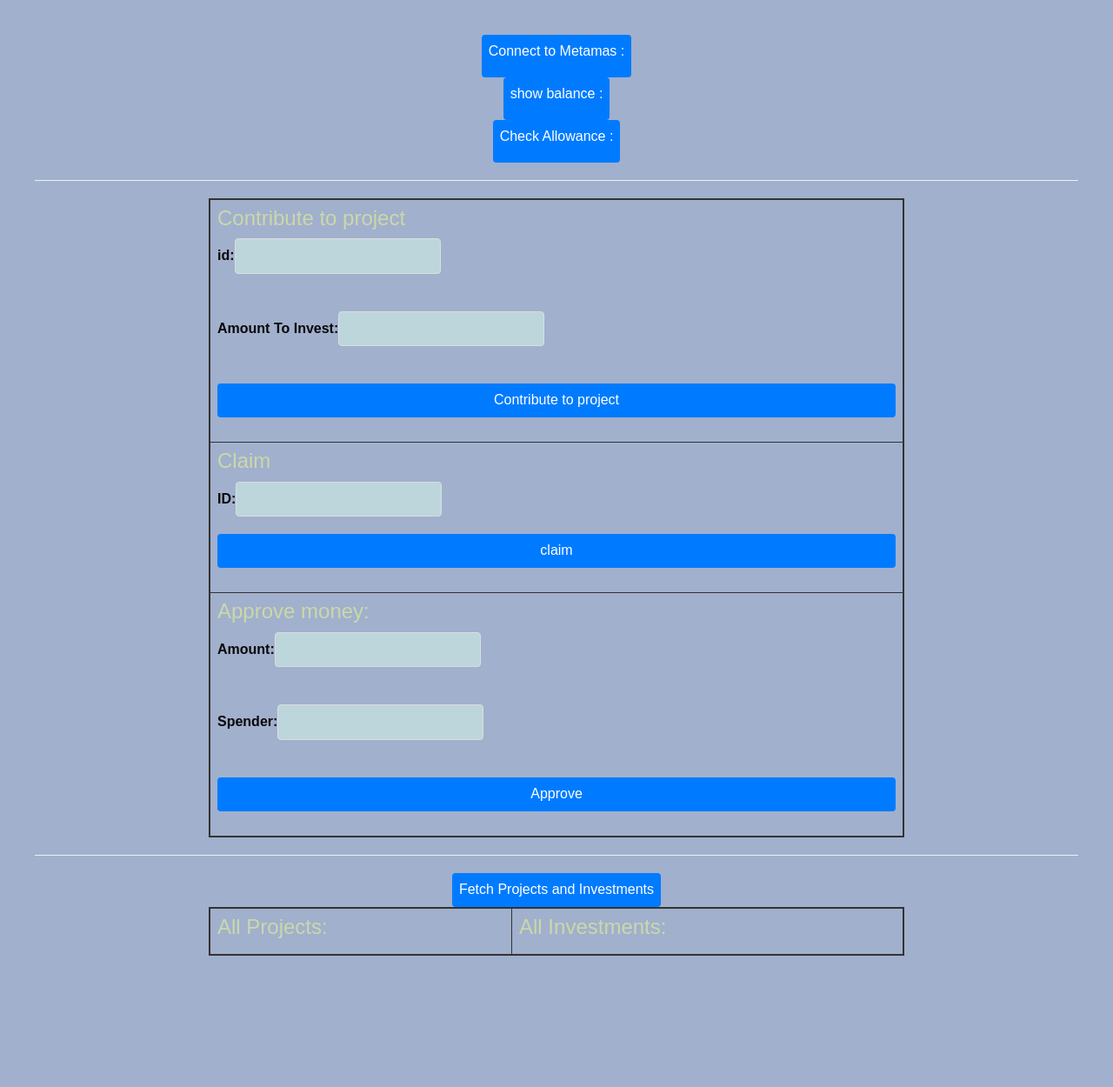
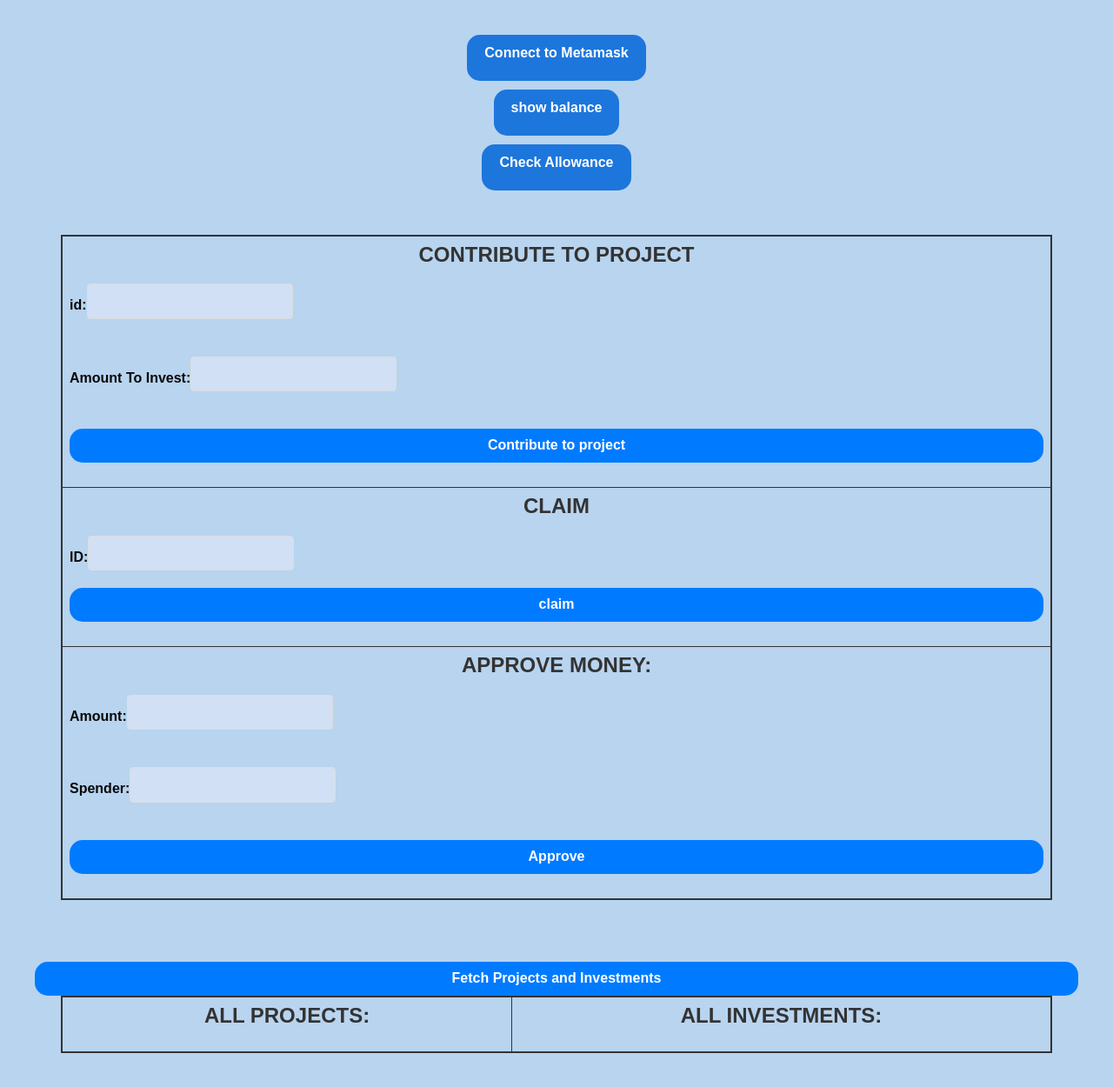
Before and after one commit to supriya-anand-coindcx/crowdfunding-dapp, a React (Create React App) app in the folder ui/: page /user in a window 1280 px wide. Shown: the top 1250 px of the page at 87% size. Before the commit the page ends 1139 px from the top, so only its background shows below. Built offline with nearby package versions, Linux system fonts and the light colour scheme.

Commit message:
styling added

```diff
--- a/ui/src/App.css
+++ b/ui/src/App.css
@@ -2,24 +2,24 @@
   text-align: center;
 }
 
-table{
+table {
   text-align: center;
 }
 
 h1 {
-  color:rgb(203, 216, 168);
+  color: rgb(203, 216, 168);
 }
 
-p{
-  color:#61dafb;
+p {
+  color: #61dafb;
 }
 
 input {
-  background-color: rgb(188, 214, 219);
+  background-color: rgb(209, 224, 244);
 }
 
 body {
-  background-color: #a1b0cd;
+  background-color: rgb(184, 212, 239);
   color: rgb(9, 8, 8);
   padding: 40px;
   font-family: Sans-Serif;
--- a/ui/src/components/User.js
+++ b/ui/src/components/User.js
@@ -1,30 +1,31 @@
-import React, { useState, useEffect } from "react";
-import { ethers } from "ethers";
-import BigNumber from "bignumber.js";
-import * as Constants from "../constants/index";
+import React, { useState, useEffect } from 'react';
+import { ethers } from 'ethers';
+import BigNumber from 'bignumber.js';
+import * as Constants from '../constants/index';
+import '../style/styles.css';
 
 export const User = () => {
   const [projects, setProjects] = useState([]);
   const [investment, setInvestment] = useState([]);
   const [contributeToProjectObj, setContributeToProjectObj] = useState({
-        id:"",
-        amount: ""
+    id: '',
+    amount: '',
   });
-    const [balance, setBalance] = useState("");
-    const [walletAddress, setWalletAddress] = useState("");
-    const [adminWallet, setAdminWallet] = useState("");
+  const [balance, setBalance] = useState('');
+  const [walletAddress, setWalletAddress] = useState('');
+  const [adminWallet, setAdminWallet] = useState('');
   const [provider, setProvider] = useState({});
-    const [adminProvider, setAdminProvider] = useState("");
+  const [adminProvider, setAdminProvider] = useState('');
   const [contractERC20, setContractERC20] = useState({});
   const [contractERC1155, setContractERC1155] = useState({});
   const [signer, setSigner] = useState({});
-    const [adminSigner, setAdminSigner] = useState("");
+  const [adminSigner, setAdminSigner] = useState('');
   const [newProject, setNewProject] = useState({
-        name: "",
-        fundingGoal: "",
-        deadline: "",
+    name: '',
+    fundingGoal: '',
+    deadline: '',
   });
-    const [ccheckallowance, setCcheckAllowance] = useState("");
+  const [ccheckallowance, setCcheckAllowance] = useState('');
 
   const handleInputChange = (event) => {
     setNewProject({
@@ -37,14 +38,19 @@ export const User = () => {
     setContributeToProjectObj({
       ...contributeToProjectObj,
       [event.target.name]: event.target.value,
-        })
+    });
   };
 
   const initContract = async () => {
-        console.log("init contact");
+    console.log('init contact');
     let tempproviderUser = new ethers.providers.Web3Provider(window.ethereum);
-        let tempproviderAdmin = new ethers.providers.JsonRpcProvider("http://127.0.0.1:7545/");
-        let aw = new ethers.Wallet(process.env.REACT_APP_DEPLOYMENT_ADDRESS_PRIVATE_KEY, tempproviderAdmin);
+    let tempproviderAdmin = new ethers.providers.JsonRpcProvider(
+      'http://127.0.0.1:7545/'
+    );
+    let aw = new ethers.Wallet(
+      process.env.REACT_APP_DEPLOYMENT_ADDRESS_PRIVATE_KEY,
+      tempproviderAdmin
+    );
     setAdminWallet(aw);
     setProvider(tempproviderUser);
     setAdminProvider(tempproviderAdmin);
@@ -56,18 +62,26 @@ export const User = () => {
     let contractAddressERC1155 = process.env.REACT_APP_ERC1155_ADDRESS;
     let abi_erc20 = Constants.ABI_ERC20;
     let abi_erc1155 = Constants.ABI_ERC1155;
-        let tempcontractERC20User = new ethers.Contract(contractAddressERC20, abi_erc20, tempsignerUser);
-        let tempcontractERC1155User = new ethers.Contract(contractAddressERC1155, abi_erc1155, tempsignerUser);
+    let tempcontractERC20User = new ethers.Contract(
+      contractAddressERC20,
+      abi_erc20,
+      tempsignerUser
+    );
+    let tempcontractERC1155User = new ethers.Contract(
+      contractAddressERC1155,
+      abi_erc1155,
+      tempsignerUser
+    );
     setContractERC20(tempcontractERC20User);
     setContractERC1155(tempcontractERC1155User);
-    }
+  };
 
   const connectToMM = (event) => {
     initContract();
     async function getWalletAddress() {
       if (window.ethereum) {
         const accounts = await window.ethereum.request({
-                    method: "eth_requestAccounts",
+          method: 'eth_requestAccounts',
         });
         setWalletAddress(accounts[0]);
       }
@@ -96,10 +110,10 @@ export const User = () => {
       const newinv = {
         amount: BigNumber(invv['0']._hex).toString(),
         claimed: invv['2'].toString(),
-                active: invv['3'].toString()
+        active: invv['3'].toString(),
+      };
+      inv.push(newinv);
     }
-            inv.push(newinv);
-        };
     await setProjects([...pp]);
     await setInvestment(inv);
   };
@@ -113,150 +127,183 @@ export const User = () => {
     event.preventDefault();
     setProjects([...projects, newProject]);
     setNewProject({
-            name: "",
-            fundingGoal: "",
-            deadline: "",
+      name: '',
+      fundingGoal: '',
+      deadline: '',
     });
     let deadline = new Date(newProject.deadline);
     deadline = Math.floor(deadline.getTime() / 1000);
-        const p = await contractERC1155.createProject(newProject.name,newProject.fundingGoal, deadline);
-        console.log("create project : ", p);
+    const p = await contractERC1155.createProject(
+      newProject.name,
+      newProject.fundingGoal,
+      deadline
+    );
+    console.log('create project : ', p);
   };
 
   const contributeToProject = async (event) => {
     event.preventDefault();
     setContributeToProjectObj(contributeToProjectObj);
     setContributeToProjectObj({
-            id: "",
-            amount: "",
+      id: '',
+      amount: '',
     });
-        const p = await contractERC1155.contribute(contributeToProjectObj.id, contributeToProjectObj.amount);
-        console.log("contribute to project : ",p);
+    const p = await contractERC1155.contribute(
+      contributeToProjectObj.id,
+      contributeToProjectObj.amount
+    );
+    console.log('contribute to project : ', p);
   };
 
   const aprroveMoney = async (event) => {
     event.preventDefault();
-        if(event.target[1].value){
-            const p = await contractERC20.connect(signer).approve(event.target[1].value, event.target[0].value);
-            console.log("approve money : ", p, " ", BigNumber(p._hex).toString());
+    if (event.target[1].value) {
+      const p = await contractERC20
+        .connect(signer)
+        .approve(event.target[1].value, event.target[0].value);
+      console.log('approve money : ', p, ' ', BigNumber(p._hex).toString());
     } else {
-            const p = await contractERC20.connect(signer).approve(process.env.REACT_APP_ERC1155_ADDRESS, event.target[0].value);
-            console.log("approve money : ", p, " ", BigNumber(p._hex).toString());
+      const p = await contractERC20
+        .connect(signer)
+        .approve(process.env.REACT_APP_ERC1155_ADDRESS, event.target[0].value);
+      console.log('approve money : ', p, ' ', BigNumber(p._hex).toString());
     }
-    }
+  };
 
   const transfererc20 = async (event) => {
     event.preventDefault();
-        const p = await contractERC20.connect(adminWallet).transfer(event.target[0].value, event.target[1].value);
-        console.log("transfer erc20 : ", p);
-    }
+    const p = await contractERC20
+      .connect(adminWallet)
+      .transfer(event.target[0].value, event.target[1].value);
+    console.log('transfer erc20 : ', p);
+  };
 
   const checkallowance = async (event) => {
-        const p = await contractERC20.connect(walletAddress).allowance(walletAddress, process.env.REACT_APP_ERC1155_ADDRESS);
-        console.log("check allowance : ", p, " ", BigNumber(p._hex).toString());
+    const p = await contractERC20
+      .connect(walletAddress)
+      .allowance(walletAddress, process.env.REACT_APP_ERC1155_ADDRESS);
+    console.log('check allowance : ', p, ' ', BigNumber(p._hex).toString());
     setCcheckAllowance(BigNumber(p._hex).toString());
-    }
+  };
 
   const showbalance = async (event) => {
     const p2 = await contractERC20.balanceOf(walletAddress);
     setBalance(BigNumber(p2._hex).toString());
-        console.log("show balance : ", BigNumber(p2._hex).toString());
-    }
+    console.log('show balance : ', BigNumber(p2._hex).toString());
+  };
 
   const claim = async (event) => {
     event.preventDefault();
     const p = await contractERC1155.claim(event.target[0].value);
-        console.log("claim : ", p);
-    }
+    console.log('claim : ', p);
+  };
 
   const changeDeadline = async (event) => {
     event.preventDefault();
     let deadline = new Date(event.target[1].value);
     deadline = Math.floor(deadline.getTime() / 1000);
-        const cd = await contractERC1155.changeDeadline(event.target[0].value, deadline);
-        console.log("change deadline : ", cd);
+    const cd = await contractERC1155.changeDeadline(
+      event.target[0].value,
+      deadline
+    );
+    console.log('change deadline : ', cd);
   };
 
   return (
-        <div>
-            <div><button onClick={connectToMM}>Connect to Metamas : <p>{walletAddress}</p></button></div>
-            <div><button onClick={showbalance}>show balance : <p>{balance}</p></button></div>
-            <div><button onClick={checkallowance}>Check Allowance : <p>{ccheckallowance}</p></button></div>
-            <hr/>
-            <table align="center" border="1px solid black">
+    <div className='MyContainer'>
+      <div className='MyChild'>
+        <button
+          className='ExpandableButton ExpandableButton--blue .ExpandableButton--blue:hover'
+          onClick={connectToMM}
+        >
+          Connect to Metamask <p>{walletAddress}</p>
+        </button>
+      </div>
+      <div className='MyChild'>
+        <button
+          className='ExpandableButton ExpandableButton--blue'
+          onClick={showbalance}
+        >
+          show balance <p>{balance}</p>
+        </button>
+      </div>
+      <div className='MyChild'>
+        <button
+          className='ExpandableButton ExpandableButton--blue'
+          onClick={checkallowance}
+        >
+          Check Allowance <p>{ccheckallowance}</p>
+        </button>
+      </div>
+      <hr />
+      <div className='container'>
+        <table className='table'>
           <tr>
             <td>
-                    <h1>Contribute to project </h1>
+              <h1 className='styled-heading'>Contribute to project </h1>
               <form onSubmit={contributeToProject}>
                 <label>
                   id:
                   <input
-                                type="number"
-                                name="id"
+                    type='number'
+                    name='id'
                     value={contributeToProjectObj.id}
                     onChange={handleInputChangeOfContribute}
                   />
                 </label>
-                        <br/>
+                <br />
                 <label>
                   Amount To Invest:
                   <input
-                                type="number"
-                                name="amount"
+                    type='number'
+                    name='amount'
                     value={contributeToProjectObj.amount}
                     onChange={handleInputChangeOfContribute}
                   />
                 </label>
-                        <br/>
-                        <button type="submit">Contribute to project</button>
+                <br />
+                <button type='submit'>Contribute to project</button>
               </form>
             </td>
           </tr>
           <tr>
             <td>
-                    <h1>Claim</h1>
+              <h1 className='styled-heading'>Claim</h1>
               <form onSubmit={claim}>
                 <label>
                   ID:
-                            <input
-                                type="text"
-                                name="id"
-                            />
+                  <input type='text' name='id' />
                 </label>
-                        <button type="submit">claim</button>
+                <button type='submit'>claim</button>
               </form>
             </td>
           </tr>
           <tr>
             <td>
-                    <h1>Approve money: </h1>
+              <h1 className='styled-heading'>Approve money: </h1>
               <form onSubmit={aprroveMoney}>
                 <label>
                   Amount:
-                            <input
-                                type="number"
-                                name="amount"
-                            />
+                  <input type='number' name='amount' />
                 </label>
-                        <br/>
+                <br />
                 <label>
                   Spender:
-                            <input
-                                type="text"
-                                name="spender"
-                            />
+                  <input type='text' name='spender' />
                 </label>
-                        <br/>
-                        <button type="submit">Approve</button>
+                <br />
+                <button type='submit'>Approve</button>
               </form>
             </td>
           </tr>
         </table>
+      </div>
       <hr />
       <button onClick={ss}>Fetch Projects and Investments</button>
-            <table align="center" border="1px solid black">
+      <div className='container'>
+        <table className='table'>
           <td>
-                    <h1>All Projects:</h1>
+            <h1 className='styled-heading'>All Projects:</h1>
             {projects.map((project, index) => (
               <div key={index}>
                 <h2>Name: {project.name}</h2>
@@ -267,7 +314,7 @@ export const User = () => {
             ))}
           </td>
           <td>
-                    <h1>All Investments:</h1>
+            <h1 className='styled-heading'>All Investments:</h1>
             {investment.map((inv, index) => (
               <div key={index}>
                 <h2>Amount: {inv.amount}</h2>
@@ -278,5 +325,6 @@ export const User = () => {
           </td>
         </table>
       </div>
+    </div>
   );
-}
+};
--- a/ui/src/style/styles.css
+++ b/ui/src/style/styles.css
@@ -13,8 +13,8 @@
   font-size: 16px;
   font-weight: bold;
   text-align: center;
-  border-radius: 4px;
-  border: 2px solid #ccc;
+  border-radius: 15px;
+  border: none;
   cursor: pointer;
   transition: background-color 0.2s ease;
 }
@@ -67,6 +67,8 @@ form {
 
 label {
   margin-bottom: 10px;
+  display: flex;
+  align-items: center;
 }
 
 input {
@@ -80,10 +82,11 @@ input {
 button {
   padding: 8px;
   font-size: 16px;
+  font-weight: bold;
   border: none;
   background-color: #007bff;
   color: #fff;
-  border-radius: 4px;
+  border-radius: 15px;
   cursor: pointer;
 }
 
@@ -100,6 +103,15 @@ button:hover {
   margin-bottom: 20px;
 }
 
+.styled-heading-main {
+  font-size: 40px;
+  font-weight: bold;
+  color: rgb(80, 80, 82);
+  text-align: center;
+  text-transform: uppercase;
+  margin-bottom: 20px;
+}
+
 .style-label {
   display: flex;
   align-items: center;
```
Also changed, not shown: ui/src/components/Admin.js (+1 -6 lines), ui/src/components/Button.js (deleted, +0 -22 lines), ui/src/components/Layout.js (+38 -11 lines), ui/src/components/welocme.js (+7 -4 lines). Lines whose indentation alone changed are shown as unchanged.
